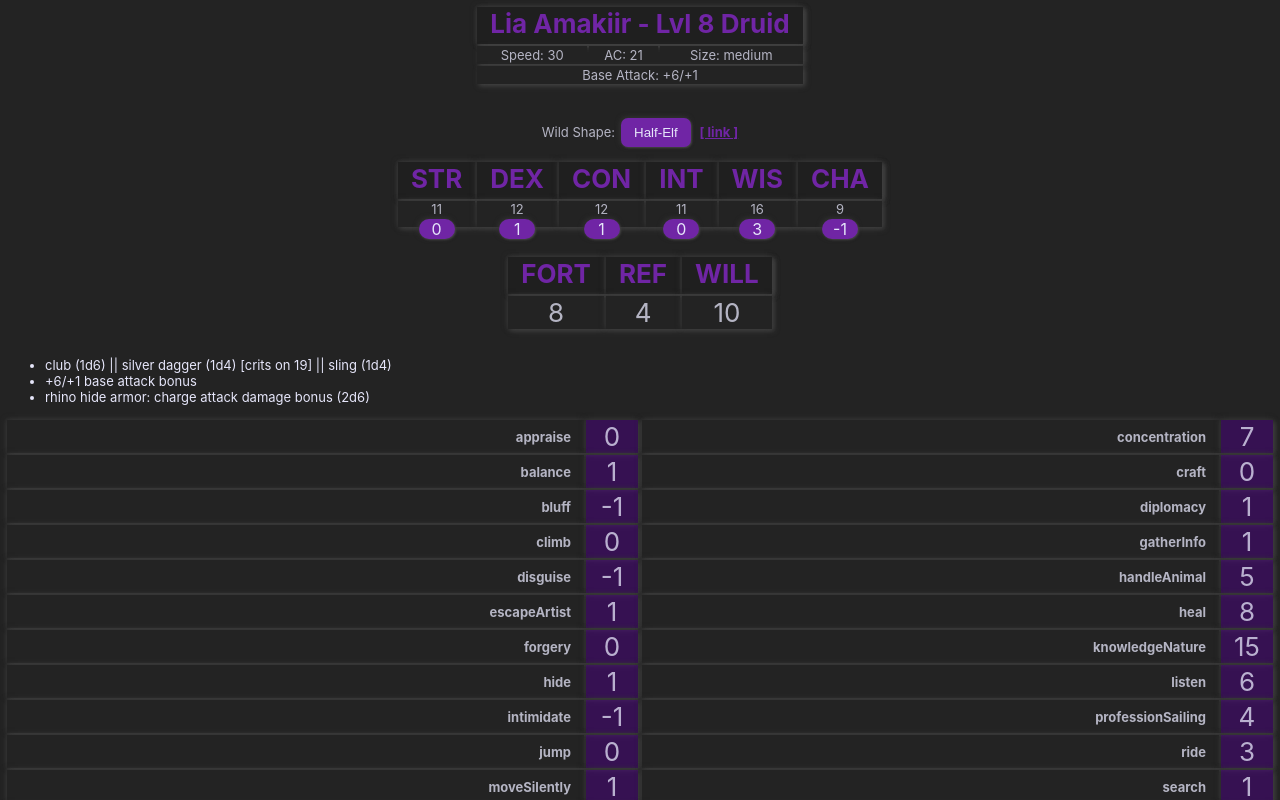
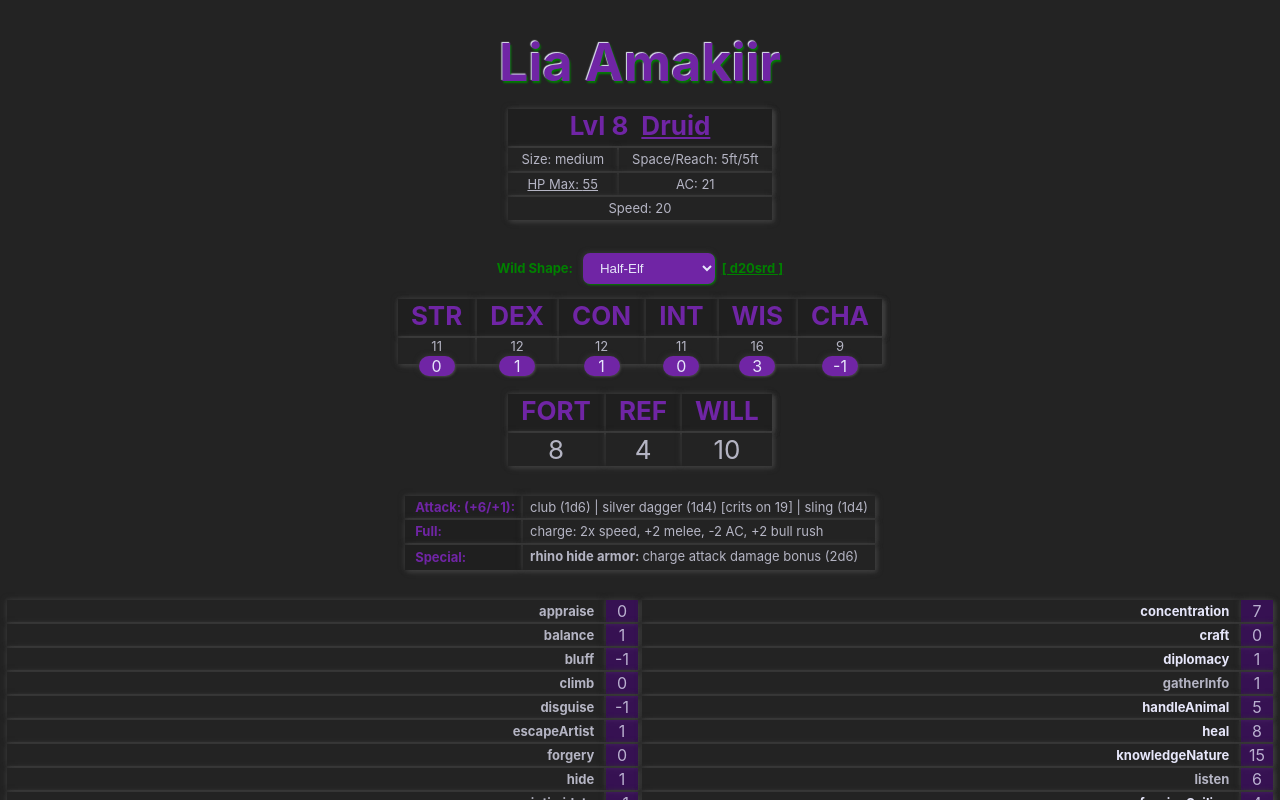
Before and after one commit to sarahRosannaBusch/lia-amakiir, a React (Create React App) app: page / in a window 1280 px wide. Shown: the top 800 px of the page. Built offline with nearby package versions, Linux system fonts and the light colour scheme.

Commit message:
code cleanup, main view done

```diff
--- a/src/App.css
+++ b/src/App.css
@@ -24,6 +24,13 @@
 
 .App-link {
   color: var(--accentColour);
+}
+
+h1 {
+    color: var(--accentColour);
+    text-shadow: 1px 2px 2px var(--offsetColour), -1px -1px 1px var(--foreColour);
+    padding: 0.5em;
+    padding-bottom: 0.25em;
 }
 
 .charSheet {
@@ -60,7 +67,19 @@ th, td {
 
 .header td {
     font-size: small;
-    box-shadow: none;
+    padding: 0.25em;
+    padding-left: 1em;
+    padding-right: 1em;
+    min-width: 8em;
+}
+
+.underlined {
+    text-decoration: underline;
+}
+
+.header a {
+    color: var(--accentColour);
+    padding-left: 0.5em;
 }
 
 .abilities { /* td */
@@ -88,6 +107,7 @@ th, td {
 
 .skills {
     display: flex;
+    margin-top: 1em;
 }
 
 .skills table {
@@ -97,12 +117,22 @@ th, td {
 .skills th {
     text-align: right;
     font-size: small;
-    padding-right: 1em;
+    padding-right: 0.75em;
 }
 
 .skills td {
     background-color: var(--accentColour2);
     width: 2em;
+    font-size: medium;
+}
+
+.classSkill {
+    color: var(--foreColour);
+}
+
+.animalSkill {
+    color: var(--offsetColour);
+    font-weight: bold;
 }
 
 label {
@@ -122,38 +152,87 @@ button {
     box-shadow: 1px 1px 2px var(--grey2), -1px -1px 5px var(--grey1);
 }
 
-.dialog {
-    position: absolute;
-    top: 0;
-    left: 0;
-    width: 100%;
-    height: 100%;
-    background-color: rgba(0,0,0,0.5);
-    z-index: 100;
-    padding: 1em;
-}
-
-.innerDialog {
-    background-color: var(--bgColour);
-    width: 100%;
-    height: 100%;
-    padding: 1em;
-}
-
-h1 {
-    margin-bottom: 0.5em;
-}
-
 button.unselected {
     background-color: var(--grey);
     color: var(--foreColour2);
 }
 
 select {
-    padding: 0.5em;
     border: none;
     padding: 7px 1em 7px 1em;
     border-radius: 7px;
+    background-color: var(--accentColour);
+    color: var(--foreColour);
+    margin-bottom: 1em;
+    box-shadow: 1px 1px 2px var(--offsetColour), -1px -1px 5px var(--grey1);
+    outline: none;
+}
+
+label {
+    margin-right: 0.5em;
+    font-weight: bold;
+    color: var(--offsetColour);
+}
+
+option {
+    background-color: var(--bgColour);
+}
+
+a.link {
+    font-size: small;
+    margin-left: 0.5em;
+    font-weight: bold;
+    color: var(--offsetColour);
+}
+
+.attacks {
+    font-size: small;
+    margin-bottom: 1em;
+    text-align: left;
+}
+
+.attacks th {
+    color: var(--accentColour);
+    padding-left: 0.75em;
+    padding-right: 0.5em;
+    padding-top: 0.25em;
+    padding-bottom: 0.25em;
+    background-color: var(--bgColour2);
+}
+
+.attacks td {
+    padding-left: 0.5em;
+    padding-right: 0.5em;
+    padding-top: 0.25em;
+    padding-bottom: 0.25em;
+}
+
+.filters {
+    margin-bottom: 0.5em;
+}
+
+ul {
+    list-style-type: none;
+    padding: 0;
+}
+
+li {
+    padding-bottom: 0.25em;
+}
+
+.specialName {
+    font-weight: bold;
+}
+
+
+/* not in use (TODO: delete) */
+
+.bottomButton {
+    position: absolute;
+    bottom: 0;
+    left: 0;
+    padding-bottom: 2em;
+    width: 100%;
 }
 
 pre {
@@ -164,15 +243,22 @@ pre {
     overflow-x: scroll;
 }
 
-a {
-    font-size: small;
-    margin-left: 0.5em;
-    font-weight: bold;
-    color: var(--accentColour);
+.dialog {
+    position: absolute;
+    display: flex;
+    flex-direction: column;
+    top: 0;
+    left: 0;
+    width: 100%;
+    min-height: 100%;
+    background-color: rgba(0,0,0,0.5);
+    z-index: 100;
+    padding: 1em;
 }
 
-.attacks {
-    font-size: small;
-    margin-bottom: 1em;
-    text-align: left;
+.innerDialog {
+    background-color: var(--bgColour);
+    width: 100%;
+    flex: 1;
+    padding: 1em;
 }
--- a/src/App.js
+++ b/src/App.js
@@ -26,9 +26,8 @@ class CharacterSheet extends React.Component {
     }
 
     changeState(animal) {
-        const newAnimal = ANIMALS.find((value) => {
-            return value.name === animal;
-        });
+        const newAnimal = _findAnimal(animal);
+        console.log('wild shaping to ' + newAnimal.name);
         const newAbilities = JSON.parse(JSON.stringify(this.state.abilities));
         newAbilities.STR = newAnimal.STR;
         newAbilities.DEX = newAnimal.DEX;
@@ -36,213 +35,184 @@ class CharacterSheet extends React.Component {
 
         this.setState({
             abilities: newAbilities,
-            form: animal,
+            form: newAnimal.name,
             skillBonus: newAnimal.skills
         });
+    }
+
+    openDoc() {
+        window.open('https://docs.google.com/document/d/1Nqd2e5jN7umJwu0_1pBcgzvONexMfg231x-4pcBv4pU/edit#heading=h.9rom2cpesa89');
     }
 
     render() {
         return (
             <div className="charSheet">
+                <h1 onClick={this.openDoc}>Lia Amakiir</h1>
                 <LiaHeader state={this.state} />
                 <WildShape changeState={this.changeState} form={this.state.form} />
                 <Abilities abilities={this.state.abilities} />
                 <SavingThrows abilities={this.state.abilities} />
-                <Attacks form={this.state.form} />
+                <Attacks form={this.state.form} abilities={this.state.abilities} />
                 <Skills abilities={this.state.abilities} bonus={this.state.skillBonus} />
             </div>
         );
     }
 }
 
-function Attacks(props) {
-    const animal = ANIMALS.find((value) => {
-        return value.name === props.form;
-    });
+function LiaHeader(props) {
+    let animal = _findAnimal(props.state.form);
+    let AC = 11 + animal.naturalArmor + _calcMod(props.state.abilities.DEX); //11 cuz of a misc mod
+    let CON = _calcMod(props.state.abilities.CON);
+    let otherSpeeds = '';
+    if(animal.flySpeed) otherSpeeds += "; Fly: " + animal.flySpeed;
+    if(animal.swimSpeed) otherSpeeds += "; Swim: " + animal.swimSpeed;
+
+    function openSheet() {
+        window.open('https://docs.google.com/spreadsheets/d/17tFSotVkqZibHmsRqxpLjVVpUEzBzfbAp5TxtKpov5M/edit#gid=0');
+    }
 
     return (
-        <ul className='attacks'>
-            <li>{animal.attack} </li>
-            <li>{animal.fullAttack} </li>
-            <li>{animal.specialAttacks} </li>
-        </ul>
+        <table className="header">
+            <thead><tr>
+                <th colSpan='2'>
+                    Lvl {props.state.level}
+                    <a href='https://www.d20srd.org/srd/classes/druid.htm' target="_blank">
+                        Druid
+                    </a>
+                </th>
+            </tr></thead>
+            <tbody>
+                <tr>
+                    <td>Size: {animal.size}</td>
+                    <td>Space/Reach: {animal.spaceReach}</td>
+                </tr>
+                <tr>
+                    <td  onClick={openSheet}>
+                        <span className='underlined'>
+                            HP Max: {(6+8+4+4+8+4+3+6+4)+(CON*props.state.level)}
+                        </span>
+                    </td>
+                    <td>AC: {AC}</td>
+                </tr>
+                <tr>
+                    <td colSpan='2'>Speed: {animal.speed} {otherSpeeds}</td>
+                </tr>
+            </tbody>
+        </table>
     )
 }
 
 class WildShape extends React.Component {
     constructor(props) {
         super(props);
-        this.state = {
-            dialogOpen: false
-        }
-        this.showDialog = this.showDialog.bind(this);
-        this.closeDialog = this.closeDialog.bind(this);
+        this.state = {selected:'Half-Elf'};
+        this.handleChange = this.handleChange.bind(this);
     }
 
-    showDialog() {
-        this.setState({
-            dialogOpen: true
-        });
-    }
-
-    closeDialog(animal) {
-        this.setState({
-            dialogOpen: false
-        });
-        this.props.changeState(animal);
+    handleChange(event) {
+        this.setState({selected: event.target.value});
+        this.props.changeState(event.target.value);
     }
 
     render() {
-        const animal = ANIMALS.find((value) => {
-            return value.name === this.props.form;
-        });
+        const animals = ANIMALS.map((animal) =>
+            <option key={animal.name} value={animal.name}>{animal.name}</option>
+        );
+        const animal = _findAnimal(this.props.form);
+
         return (
             <div>
                 <label>Wild Shape: </label>
-                <button onClick={this.showDialog}>{this.props.form}</button>
-                <a href={animal.link} target='_blank'>[ link ]</a>
-                <Dialog
-                    isOpen={this.state.dialogOpen}
-                    callback={this.closeDialog}
-                    curForm={this.props.form}
-                />
+                <select
+                    defaultValue={this.props.form}
+                    onChange={this.handleChange}
+                >{animals}
+                </select>
+                <a className='link' href={animal.link} target='_blank'>[ d20srd ]</a>
             </div>
         )
     }
 }
 
-class Dialog extends React.Component {
-    constructor(props) {
-        super(props);
-        this.state = {
-            filter: [],
-            selected: "Half-Elf"
+function Abilities(props) {
+    function renderTH() {
+        let tr = [];
+        for(let key in props.abilities) {
+            tr.push(<th key={key}>{key}</th>);
         }
-        this.handleChange = this.handleChange.bind(this);
-        this.handleSubmit = this.handleSubmit.bind(this);
-        this.applyFilter = this.applyFilter.bind(this);
+        return tr;
     }
 
-    handleChange(event) {
-        this.setState({selected: event.target.value});
+    function renderCells() {
+        let tr = [];
+        for(let key in props.abilities) {
+            let score = props.abilities[key];
+            tr.push(<td key={key} className='abilities'>
+                {score}
+                <div className='modifier'>{_calcMod(score)}</div>
+            </td>);
+        }
+        return tr;
     }
 
-    handleSubmit(event) {
-        event.preventDefault();
+    return (
+        <table>
+            <thead><tr>{renderTH()}</tr></thead>
+            <tbody>
+                <tr>{renderCells()}</tr>
+            </tbody>
+        </table>
+    )
 }
 
-    applyFilter(type) {
-        let curFilters = this.state.filter.slice();
-        if(curFilters.includes(type)) {
-            let i = curFilters.indexOf(type);
-            curFilters.splice(i, 1); //remove from array
-        } else {
-            curFilters.push(type);
-        }
-        this.setState({filter: curFilters});
+function SavingThrows(props) {
+    let FORT = 6 + _calcMod(props.abilities.CON) + 1;
+    let REF = 2 + _calcMod(props.abilities.DEX) + 1;
+    let WILL = 6 + _calcMod(props.abilities.WIS) + 1;
+    return (
+        <table>
+            <thead><tr>
+                <th>FORT</th>
+                <th>REF</th>
+                <th>WILL</th>
+            </tr></thead>
+            <tbody><tr>
+                <td>{FORT}</td>
+                <td>{REF}</td>
+                <td>{WILL}</td>
+            </tr></tbody>
+        </table>
+    )
 }
 
-    getFilteredList() {
-        let filters = this.state.filter.slice();
-        let animals = ANIMALS.sort(function(a, b){return b.CR - a.CR});
-
-        if(filters.length === 0) {
-            return animals;
+function Attacks(props) {
+    const animal = _findAnimal(props.form);
+    let special = animal.specialAttacks.map((v) => {
+        let [name, desc] = v.split(":");
+        return (<li key={name}><span className="specialName">{name}: </span>{desc}</li>);
+    });
+    let attackBonus = "(+6/+1)";
+    let fullBonus = '';
+    if(props.form !== "Half-Elf") {
+        let STR = _calcMod(props.abilities.STR);
+        let sizeMod = 0;
+        if(animal.size === 'small') sizeMod = 1;
+        if(animal.size === 'large') sizeMod = -1;
+        let primary = 6 + STR + sizeMod;
+        let secondary = primary - 5;
+        fullBonus = attackBonus = "(+" + primary + "/+" + secondary + ")";
     }
 
-        animals = animals.filter((value) => {
-            let include = false;
-            if(filters.includes('Small') && value.size === 'small') {
-                include = true;
-            } else if(filters.includes('Medium') && value.size === 'medium') {
-                include = true;
-            } else if(filters.includes('Large') && value.size === 'large') {
-                include = true;
-            }
-            return include && value;
-        });
-
-        animals = animals.filter((value) => {
-            let include = false;
-            if(!filters.includes('Flying') && !filters.includes('Swimming')) {
-                include = true;
-            } if(filters.includes('Flying') && value.flySpeed) {
-                include = true;
-            } else if(filters.includes('Swimming') && value.swimSpeed) {
-                include = true;
-            }
-            return include && value;
-        })
-
-        return animals;
-    }
-
-    render() {
-        if(!this.props.isOpen) {
-            return null;
-        }
-
-        let filteredList = this.getFilteredList();
-
-        const animals = filteredList.map((animal) =>
-            <option key={animal.name} value={animal.name}>{animal.name}</option>
-        );
-
-        const selectedAnimal = ANIMALS.find((value) => {
-            return value.name === this.state.selected;
-        });
 
     return (
-            <div className="dialog">
-                <div className="innerDialog">
-                    <h1>Wild Shape</h1>
-                    <div className="filters">
-                        <FilterButton click={this.applyFilter}>Small</FilterButton>
-                        <FilterButton click={this.applyFilter}>Medium</FilterButton>
-                        <FilterButton click={this.applyFilter}>Large</FilterButton><br/>
-                        <FilterButton click={this.applyFilter}>Fly</FilterButton>
-                        <FilterButton click={this.applyFilter}>Swim</FilterButton>
-                    </div>
-                    <form onSubmit={this.handleSubmit}>
-                        <label>Pick an animal: </label>
-                        <select
-                            value={this.state.selected ? this.state.selected : this.props.curForm}
-                            onChange={this.handleChange}
-                        >{animals}
-                        </select>
-                    </form>
-                    <div>
-                        <pre>{JSON.stringify(selectedAnimal, null, "\r")}</pre>
-                    </div>
-                    <button onClick={() => this.props.callback(this.state.selected)}>Change Shape</button>
-                </div>
-            </div>
+        <table className='attacks'>
+            <tbody>
+                <tr><th>Attack: {attackBonus}:</th><td>{animal.attack}</td></tr>
+                <tr><th>Full: {fullBonus}</th><td>{animal.fullAttack}</td></tr>
+                <tr><th>Special:</th><td><ul>{special}</ul></td></tr>
+            </tbody>
+        </table>
     )
-    }
-}
-
-class FilterButton extends React.Component {
-    constructor(props) {
-        super(props);
-        this.state = { selected: false }
-        this.toggleBtn = this.toggleBtn.bind(this);
-    }
-
-    toggleBtn() {
-        let state = !this.state.selected;
-        this.setState({selected: state});
-        this.props.click(this.props.children);
-    }
-
-    render() {
-        let className = this.state.selected ? "" : "unselected";
-        return (
-            <button
-                onClick={this.toggleBtn}
-                className={className}
-            >{this.props.children}</button>
-        );
-    }
 }
 
 function Skills(props) {
@@ -294,17 +264,25 @@ function Skills(props) {
         const r = 0;
         const m = 1;
         const a = 2;
-        //const c = 3;
+        const c = 3;
 
         for(let skill in skills) {
             let rank = skills[skill][r];
             let misc = skills[skill][m];
             let mod = skills[skill][a];
             let modifier = rank + misc + mod;
+            let animalSkill = '';
             if(props.bonus[skill]) {
                 modifier += props.bonus[skill];
+                animalSkill = 'animalSkill';
             }
-            rows.push(<tr key={skill}><th>{skill}</th><td>{modifier}</td></tr>)
+            let classSkill = skills[skill][c] ? 'classSkill' : '';
+            rows.push(
+                <tr key={skill}>
+                    <th className={classSkill}>{skill}</th>
+                    <td className={animalSkill}>{modifier}</td>
+                </tr>
+            );
         }
 
         return rows;
@@ -322,73 +300,17 @@ function Skills(props) {
     )
 }
 
-function SavingThrows(props) {
-    let FORT = 6 + _calcMod(props.abilities.CON) + 1;
-    let REF = 2 + _calcMod(props.abilities.DEX) + 1;
-    let WILL = 6 + _calcMod(props.abilities.WIS) + 1;
-    return (
-        <table>
-            <thead><tr>
-                <th>FORT</th>
-                <th>REF</th>
-                <th>WILL</th>
-            </tr></thead>
-            <tbody><tr>
-                <td>{FORT}</td>
-                <td>{REF}</td>
-                <td>{WILL}</td>
-            </tr></tbody>
-        </table>
-    )
-}
+// **** helpers **** //
 
 function _calcMod(abilityScore) {
     return Math.floor((abilityScore-10)/2)
 }
 
-function Abilities(props) {
-    function renderTH() {
-        let tr = [];
-        for(let key in props.abilities) {
-            tr.push(<th key={key}>{key}</th>);
-        }
-        return tr;
-    }
-
-    function renderCells() {
-        let tr = [];
-        for(let key in props.abilities) {
-            let score = props.abilities[key];
-            tr.push(<td key={key} className='abilities'>
-                {score}
-                <div className='modifier'>{_calcMod(score)}</div>
-            </td>);
-        }
-        return tr;
-    }
-
-    return (
-        <table>
-            <thead><tr>{renderTH()}</tr></thead>
-            <tbody>
-                <tr>{renderCells()}</tr>
-            </tbody>
-        </table>
-    )
-}
-
-function LiaHeader(props) {
-    let animal = ANIMALS.find((v) => v.name === props.state.form);
-    let AC = 11 + animal.naturalArmor + _calcMod(props.state.abilities.DEX); //11 cuz of a misc mod
-    return (
-        <table className="header">
-            <thead><tr><th colSpan='3'>Lia Amakiir - Lvl {props.state.level} Druid</th></tr></thead>
-            <tbody>
-                <tr><td>Speed: {animal.speed}</td><td>AC: {AC}</td><td>Size: {animal.size}</td></tr>
-                <tr><td colSpan='3'>Base Attack: +6/+1</td></tr>
-            </tbody>
-        </table>
-    )
+function _findAnimal(name) {
+    const animal = ANIMALS.find((value) => {
+        return value.name === name;
+    });
+    return animal;
 }
 
 export default App;
--- a/src/animals.js
+++ b/src/animals.js
@@ -20,27 +20,28 @@
 // }
 
 const SA = {
-    pounce: 'if it charges can make a full attack',
-    improvedGrab: 'if it hits, can attempt a grapple',
-    rake: 'attack bonus +18 (2d4+4)',
-    constrict: 'on a successful grapple, squeeze (2d8+6)'
+    pounce: 'pounce: if it charges can make a full attack',
+    improvedGrab: 'improved grab: if it hits, can attempt a grapple',
+    rake: 'rake: attack bonus +18 (2d4+4)',
+    constrict: 'constrict: on a successful grapple, squeeze (2d8+6)'
 }
 
 export const ANIMALS = [
     {
         name: 'Half-Elf',
         size: 'medium',
-        speed: 30,
+        speed: 20,
         STR: 11,
         DEX: 12,
         CON: 12,
         naturalArmor: 9, //actually from armor (5) and shield (4)
-        attack: "club (1d6) || silver dagger (1d4) [crits on 19] || sling (1d4)",
-        fullAttack: "+6/+1 base attack bonus",
-        specialAttacks: 'rhino hide armor: charge attack damage bonus (2d6)',
+        attack: "club (1d6) | silver dagger (1d4) [crits on 19] | sling (1d4)",
+        fullAttack: "charge: 2x speed, +2 melee, -2 AC, +2 bull rush",
+        specialAttacks: ['rhino hide armor: charge attack damage bonus (2d6)'],
+        spaceReach: '5ft/5ft',
         skills: {},
         CR: 100, //so it's always on top
-        link: 'https://www.d20srd.org/srd/classes/druid.htm'
+        link: 'https://www.d20srd.org/srd/races.htm#halfElves'
     }, {
         name: 'Eagle',
         size: 'small',
@@ -52,9 +53,11 @@ export const ANIMALS = [
         naturalArmor: 1,
         attack: "talons (1d4)",
         fullAttack: "2 talons (1d4), bite (1d4)",
-        specialAttacks: '',
+        specialAttacks: [],
+        spaceReach: '5ft/5ft',
         skills: {spot:8},
-        CR: 0.5
+        CR: 0.5,
+        link: 'http://www.d20srd.org/srd/monsters/eagle.htm'
     }, {
         name: 'Megaraptor',
         size: 'large',
@@ -66,7 +69,8 @@ export const ANIMALS = [
         attack: "talons (2d6+5)",
         fullAttack: "talons (2d6+5), 2 foreclaws (1d4+2), bite (1d8+2)",
         specialAttacks: [SA.pounce],
-        skills: {hide:8, jump:8, listen:8, spot:8, survival:8},
+        spaceReach: '10ft/5ft',
+        skills: {hide:8, jump:8, listen:8, spot:8, survival:8, survivalInNature:8},
         CR: 6,
         link: "http://www.d20srd.org/srd/monsters/dinosaur.htm#megaraptor"
     }, {
@@ -80,8 +84,10 @@ export const ANIMALS = [
         attack: "claw (2d4+10)",
         fullAttack: "2 claws (2d4+10), bite (2d8+5)",
         specialAttacks: [SA.improvedGrab],
+        spaceReach: '10ft/5ft',
         skills: {},
-        CR: 7
+        CR: 7,
+        link: 'http://www.d20srd.org/srd/monsters/direBear.htm'
     }, {
         name: 'Dire Tiger',
         size: 'large',
@@ -93,8 +99,10 @@ export const ANIMALS = [
         attack: "claw (2d4+8)",
         fullAttack: "2 claws (2d4+8), bite (2d6+4)",
         specialAttacks: [SA.improvedGrab, SA.pounce, SA.rake],
+        spaceReach: '10ft/5ft',
         skills: {hide:4, moveSilently:4, hideInTallGrass:8},
-        CR: 8
+        CR: 8,
+        link: 'http://www.d20srd.org/srd/monsters/direTiger.htm'
     }, {
         name: 'Giant Octopus',
         size: 'large',
@@ -107,8 +115,10 @@ export const ANIMALS = [
         attack: "tentacle (1d4+5)",
         fullAttack: "8 tentacles (1d4+5), bite (1d8+2)",
         specialAttacks: [SA.improvedGrab, SA.constrict],
+        spaceReach: '10ft/10ft (20ft w/ tentacles)',
         skills: {hide:4, escapeArtist:10, swim:8},
-        CR: 8
+        CR: 8,
+        link: 'http://www.d20srd.org/srd/monsters/octopusGiant.htm'
     }, {
         name: '',
         size: '',
@@ -121,7 +131,9 @@ export const ANIMALS = [
         attack: "",
         fullAttack: "",
         specialAttacks: '',
+        spaceReach: '5ft/5ft',
         skills: {},
-        CR: 0
+        CR: 0,
+        link: ''
     }
 ];
```
Also changed, not shown: src/filter.js (added, +179 -0 lines). Lines whose indentation alone changed are shown as unchanged.
